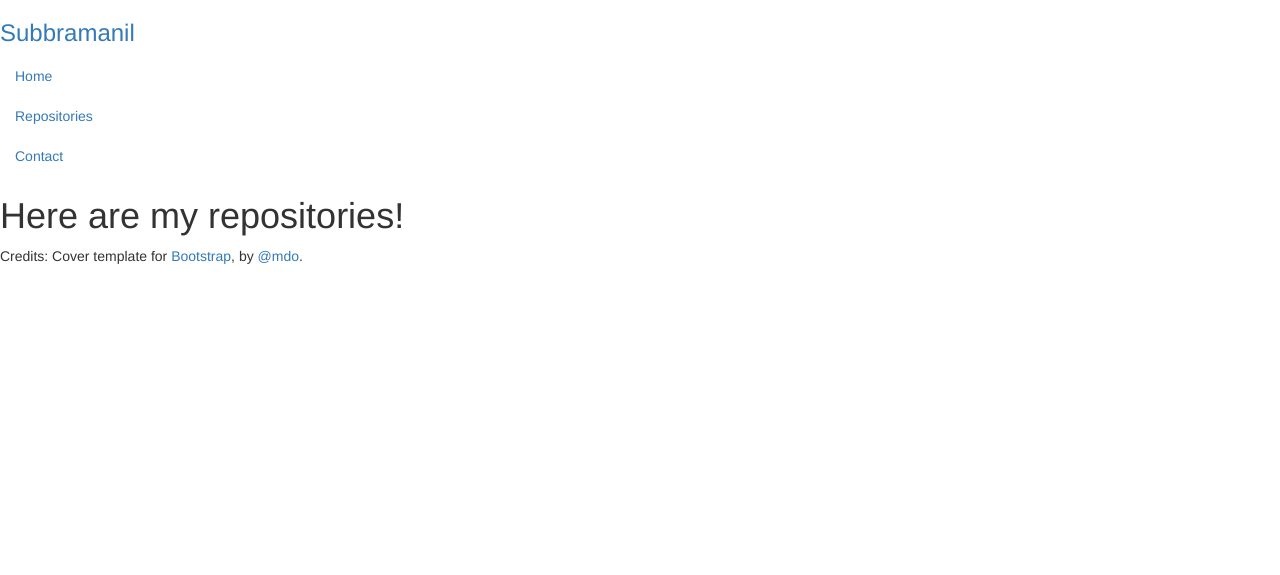
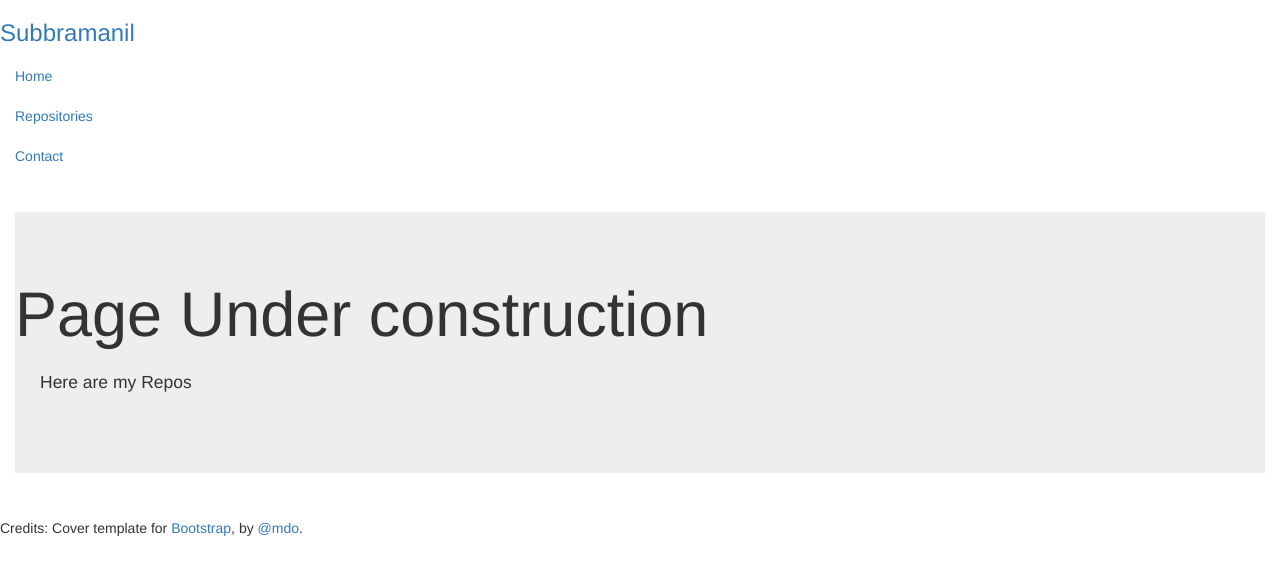
Before and after one commit to subbramanil/subbramanil.github.io, a Jekyll site: the page built from repos/index.html, in a window 1280 px wide. Shown: the top 575 px of the page. Built offline with Jekyll 4.4.1, drawn with Linux system fonts in a browser that asks for light colours; nearby versions of some CDN libraries.

Commit message:
Fixing repos page

```diff
--- a/repos/index.html
+++ b/repos/index.html
@@ -2,6 +2,16 @@
 layout: default
 title: Repositories
 ---
-<div class="blurb">
-    <h1>Here are my repositories!</h1>
-</div>
+<section class="">
+    <header class="panel-heading">
+        <!--<h2> Page Under construction </h2>-->
+    </header>
+    <div class="panel-body">
+        <div class="jumbotron">
+            <h1> Page Under construction </h1>
+            <blockquote>
+                Here are my Repos
+            </blockquote>
+        </div>
+    </div>
+</section>
```
